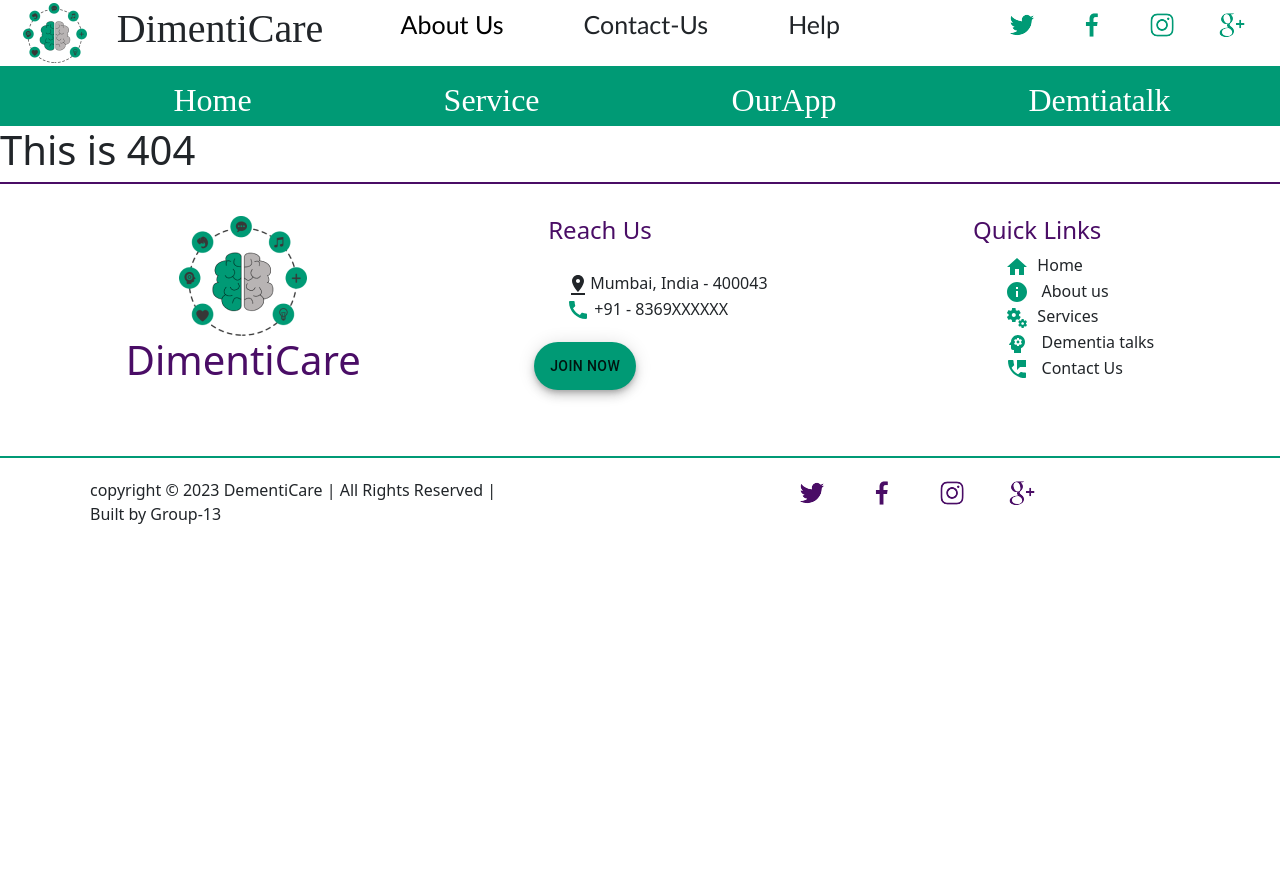
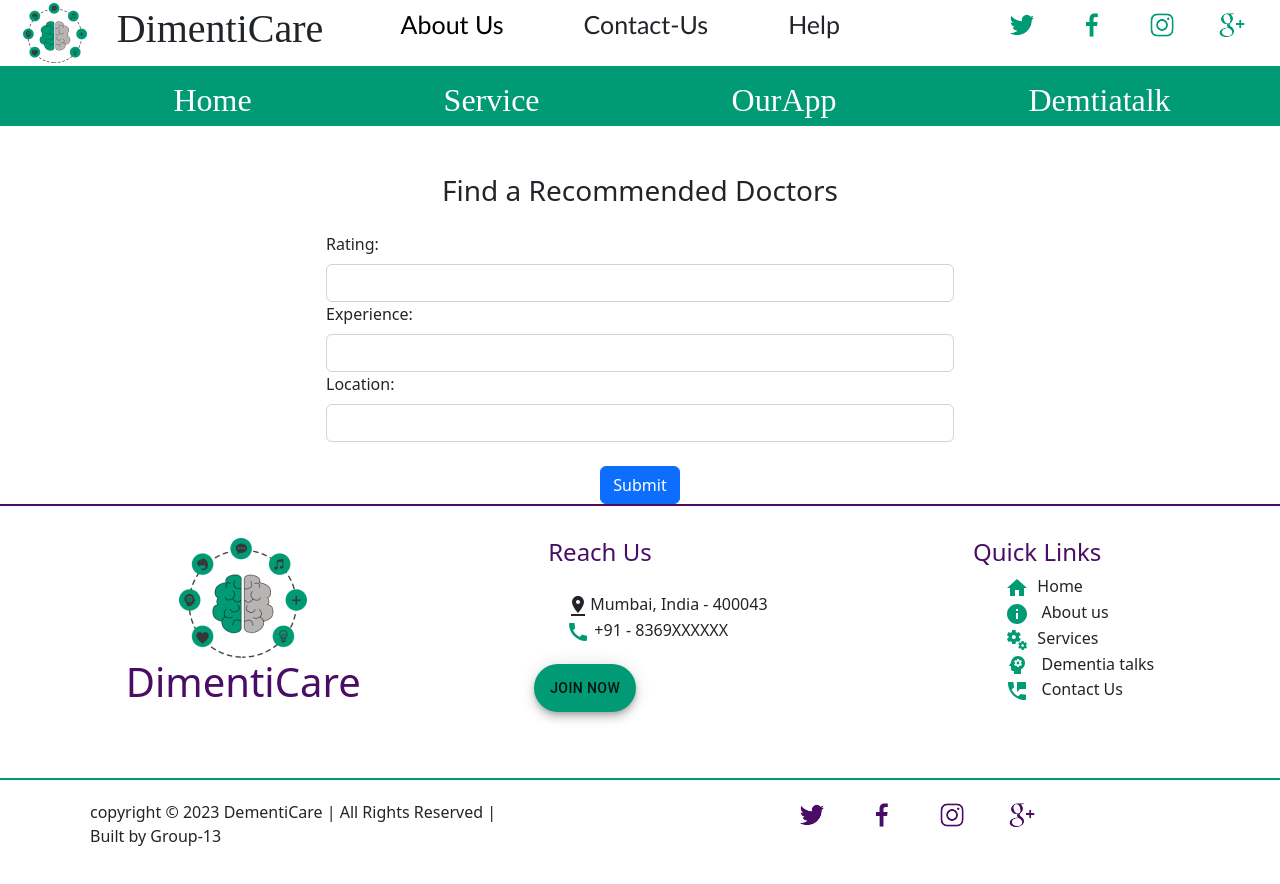
Before and after one commit to Group-ZHAP/DementiaCare-Web-app, a React (Create React App) app: page /recommended in a window 1280 px wide. Before the commit the page ends 800 px from the top, so only its background shows below. Built offline with nearby package versions, Linux system fonts and the light colour scheme; the HTML template or start-up script is replaced by a standard one.

Commit message:
recommended_system

```diff
--- a/package.json
+++ b/package.json
@@ -11,6 +11,7 @@
     "@testing-library/jest-dom": "^5.16.5",
     "@testing-library/react": "^13.4.0",
     "@testing-library/user-event": "^13.5.0",
+    "axios": "^1.3.4",
     "bootstrap": "^5.2.3",
     "react": "^18.2.0",
     "react-bootstrap": "^2.7.0",
--- a/src/App.js
+++ b/src/App.js
@@ -12,6 +12,7 @@ import Login from "./Auth/Login";
 import ChangePassword from "./Auth/ChangePassword";
 import Dementiatalk from "./pages/Dementiatalk";
 import ProtectedRoute from "./Auth/Protected";
+import Docter from "./components/Docter";
 
 function App() {
   return (
@@ -27,6 +28,7 @@ function App() {
 
         <Route exact path="/Register" element={<Registration />}></Route>
         <Route exact path="/Login" element={<Login />}></Route>
+        <Route exact path="/recommended" element={<Docter />} />
         <Route
           exact
           path="/ChangePassword"
--- /dev/null
+++ b/src/components/Docter.js
@@ -0,0 +1,103 @@
+import React, { useState } from "react";
+import axios from "axios";
+import { Form, Button, Row, Col, ListGroup } from "react-bootstrap";
+
+function Docter() {
+  const [formData, setFormData] = useState({
+    rating: "",
+    exp: "",
+    location: "",
+  });
+
+  const [recommendedDoctors, setRecommendedDoctors] = useState([]);
+  const [experience, setExperience] = useState([]);
+
+  const handleSubmit = async (event) => {
+    event.preventDefault();
+    try {
+      const response = await axios.post(
+        "http://localhost:5000/recommend",
+        formData
+      );
+      setRecommendedDoctors(response.data.recommended_doctors);
+      setExperience(response.data.experience);
+      console.log(experience);
+    } catch (error) {
+      console.error(error);
+    }
+  };
+
+  const handleChange = (event) => {
+    const { name, value } = event.target;
+    setFormData((previousFormData) => ({
+      ...previousFormData,
+      [name]: value,
+    }));
+  };
+
+  return (
+    <Row className="justify-content-md-center mt-5">
+      <Col md={6}>
+        <h3 className="text-center mb-4">Find a Recommended Doctors</h3>
+        <Form onSubmit={handleSubmit}>
+          <Form.Group controlId="formRating">
+            <Form.Label>Rating:</Form.Label>
+            <Form.Control
+              type="number"
+              name="rating"
+              value={formData.rating}
+              onChange={handleChange}
+            />
+          </Form.Group>
+          <Form.Group controlId="formExperience">
+            <Form.Label>Experience:</Form.Label>
+            <Form.Control
+              type="number"
+              name="exp"
+              value={formData.exp}
+              onChange={handleChange}
+            />
+          </Form.Group>
+          <Form.Group controlId="formLocation">
+            <Form.Label>Location:</Form.Label>
+            <Form.Control
+              type="text"
+              name="location"
+              value={formData.location}
+              onChange={handleChange}
+            />
+          </Form.Group>
+          <br></br>
+          <center>
+            <Button variant="primary" type="submit">
+              Submit
+            </Button>
+          </center>
+        </Form>
+
+        {recommendedDoctors.length > 0 && experience.length >= 0 && (
+          <Row className="mt-4">
+            <Col>
+              <ListGroup>
+                <ListGroup.Item active>Recommended Doctors:</ListGroup.Item>
+                {recommendedDoctors.map((doctor, index) => (
+                  <ListGroup.Item key={index}>{doctor}</ListGroup.Item>
+                ))}
+              </ListGroup>
+            </Col>
+            <Col>
+              <ListGroup>
+                <ListGroup.Item active>Experience:</ListGroup.Item>
+                {experience.map((exe, index) => (
+                  <ListGroup.Item key={index}>{exe}</ListGroup.Item>
+                ))}
+              </ListGroup>
+            </Col>
+          </Row>
+        )}
+      </Col>
+    </Row>
+  );
+}
+
+export default Docter;
```
Also changed, not shown: 1 other file (tests, documents, lock files or other folders).
